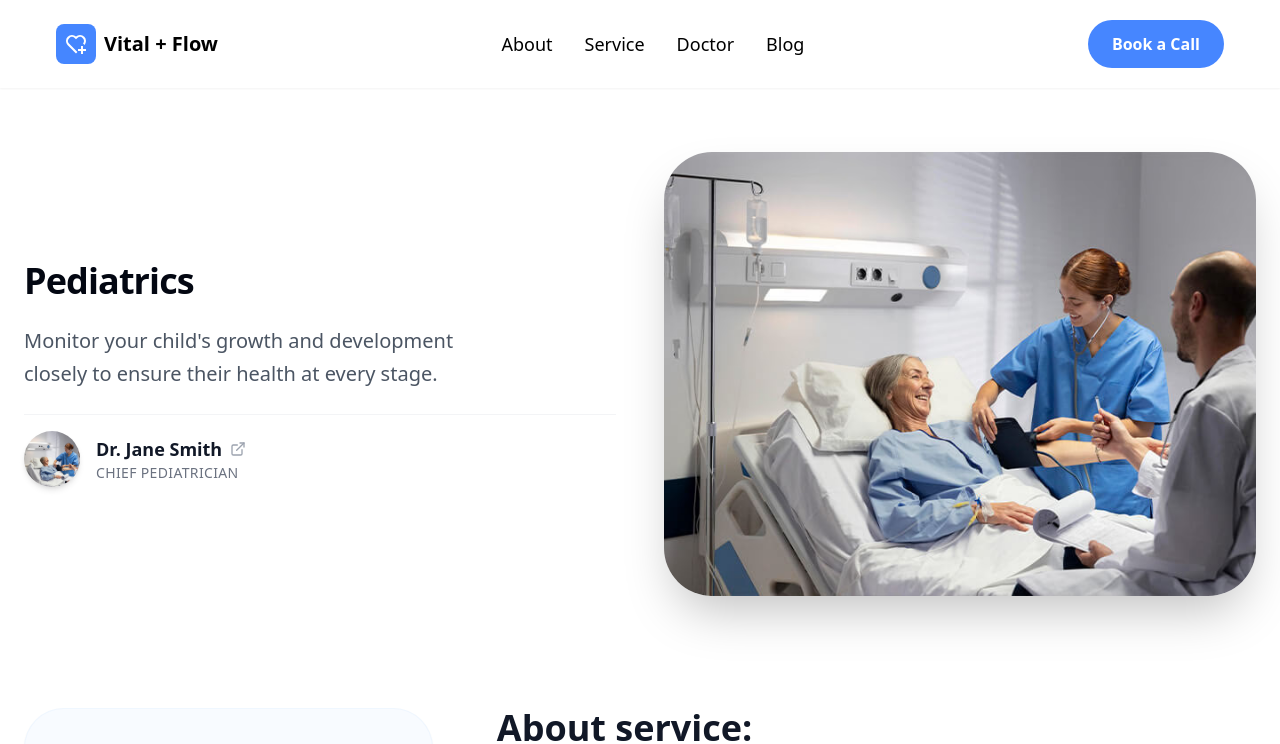
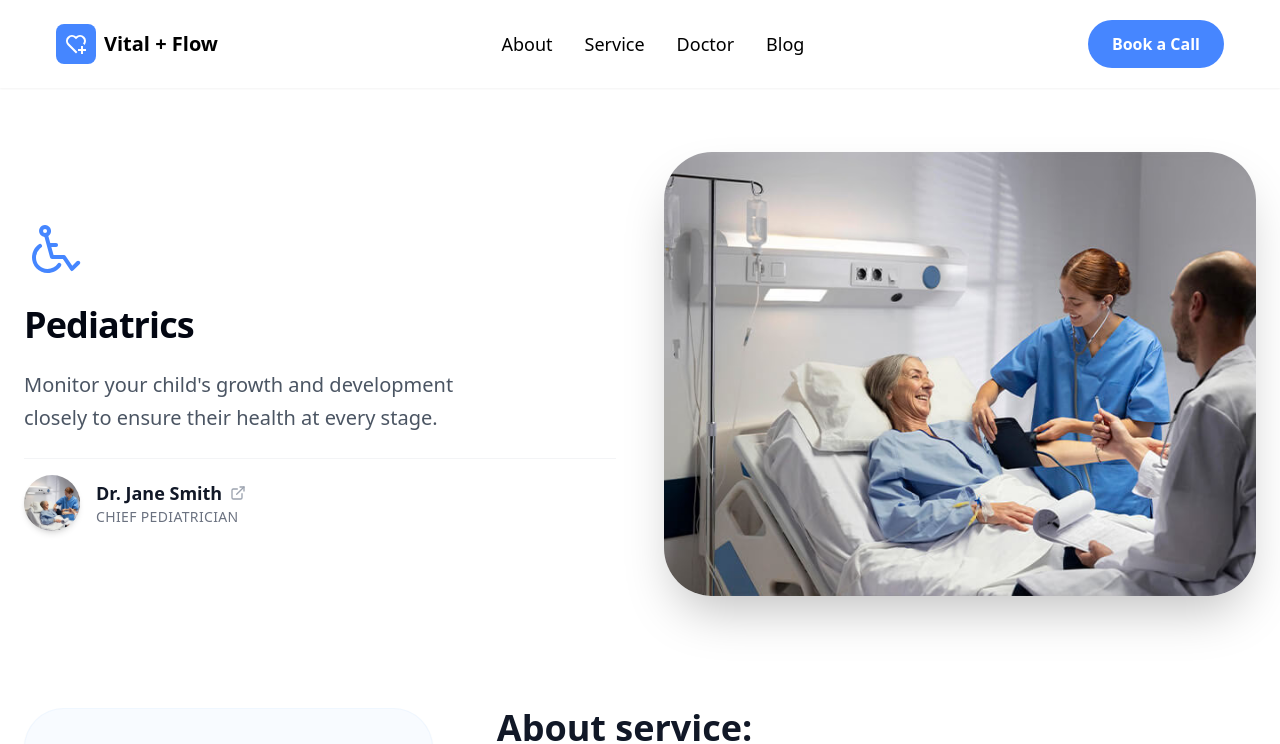
Before and after one commit to ibrahimkhail52/vital-flow-website, a React (Vite) app: page /services/1 in a window 1280 px wide. Shown: the top 744 px of the page. Built offline with nearby package versions, Linux system fonts and the light colour scheme.

Commit message:
feat: add service icon display and fix icon import path

```diff
--- a/src/Components/Home/Single service/SingleService.jsx
+++ b/src/Components/Home/Single service/SingleService.jsx
@@ -26,7 +26,14 @@ export default function SingleService() {
             animate={{ opacity: 1, x: 0 }}
             className="space-y-6"
           >
-            <h1 className="text-5xl font-bold tracking-tight text-gray-950 sm:text-4xl">
+            <div className="mb-6">
+              <img
+                src={service.icon}
+                alt={service.title}
+                className="h-16 w-16 object-contain"
+              />
+            </div>
+            <h1 className="text-4xl font-bold tracking-tight text-gray-950 sm:text-4xl">
               {service.title}
             </h1>
             <p className="max-w-md text-xl leading-relaxed text-gray-600">
@@ -72,7 +79,7 @@ export default function SingleService() {
         </div>
       </section>
 
-      {/* 3. DETAILS SECTION (From your Image) */}
+      {/* 3. DETAILS SECTION */}
       <section className="mx-auto max-w-7xl px-6 py-12">
         <div className="flex flex-col gap-16 lg:flex-row">
           {/* Left: Booking Sidebar */}
--- a/src/Components/Home/Single service/servicesData.js
+++ b/src/Components/Home/Single service/servicesData.js
@@ -1,5 +1,5 @@
 // 1. Import Service Icons
-import pediatricsIcon from "../../../assets/homeImages/Pediatrics-icon.svg";
+import pediatricsIcon from "../../../assets/../assets/homeImages/Pediatrics-icon.svg";
 import orthopedicsIcon from "../../../assets/homeImages/Orthopedics-icon.svg";
 import gastroIcon from "../../../assets/homeImages/Gastroenterology-icon.svg";
 import neuroIcon from "../../../assets/homeImages/Neurology-icon.svg";
```
